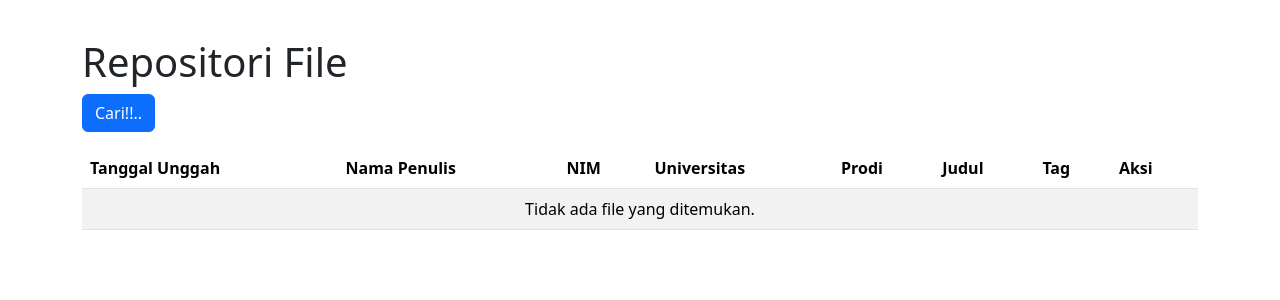
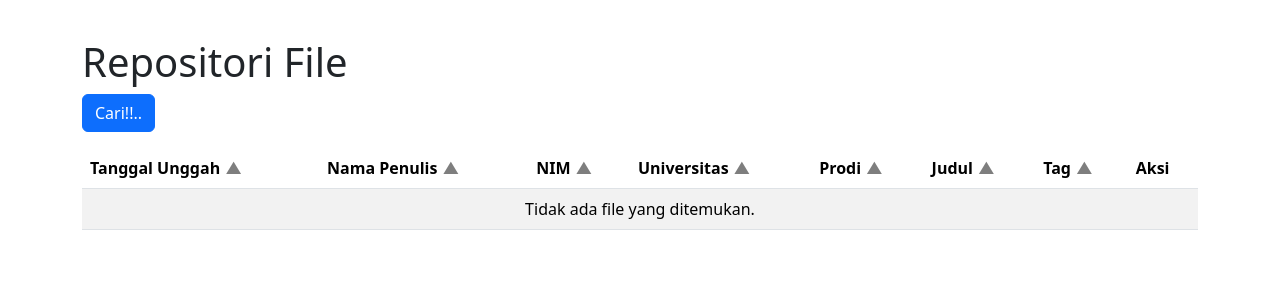
Before and after one commit to HESCompany/dinkes-repo, a Flask app: page / in a window 1280 px wide. Shown: the part 56-356 px from the top of the page. Run offline with Flask 3, Linux system fonts and the light colour scheme; the visitor is signed in with stand-in values (Sample User, id 1); some libraries are stand-ins or nearby versions.

Commit message:
Fifthcommit

```diff
--- a/app.py
+++ b/app.py
@@ -45,7 +45,7 @@ pymysql.install_as_MySQLdb()
 # File upload configuration
 BASE_DIR = os.path.dirname(os.path.abspath(__file__))
 app.config['UPLOAD_FOLDER'] = os.path.join(BASE_DIR, 'uploads')
-app.config['MAX_CONTENT_LENGTH'] = 50 * 1024 * 1024  # 50 MB
+app.config['MAX_CONTENT_LENGTH'] = 5 * 1024 * 1024  # 5 MB
 
 # Ensure upload folder exists
 if not os.path.exists(app.config['UPLOAD_FOLDER']):
@@ -194,55 +194,62 @@ def file_details(file_id):
 @login_required
 def upload_file():
     try:
-        if 'file' not in request.files:
-            flash('Tidak ada bagian file', 'danger')
+        if 'files' not in request.files:
+            flash('No file part', 'danger')
             return redirect(request.url)
-        file = request.files['file']
-        if file.filename == '':
-            flash('Tidak ada file yang dipilih', 'danger')
+
+        files = request.files.getlist('files')
+
+        if not files or files[0].filename == '':
+            flash('No selected file', 'danger')
             return redirect(request.url)
-        if file and allowed_file(file.filename):
-            filename = str(datetime.now().timestamp()) + '_' + file.filename
-            file_path = os.path.join(app.config['UPLOAD_FOLDER'], filename)
-            logger.debug(f"Menyimpan file ke: {file_path}")
-            file.save(file_path)
 
-            nama_penulis = request.form.get('nama_penulis')
-            nim = request.form.get('nim')
-            judul = request.form.get('judul')
-            university_name = request.form.get('university_name')
-            major = request.form.get('major')
-            tags = request.form.getlist('tags')
+        uploaded_files = []
 
-            # Validate tags
-            valid_tags = [tag for tag in tags if tag in ALLOWED_TAGS]
-            tags_string = ','.join(valid_tags)
+        for file in files:
+            if file and allowed_file(file.filename):
+                filename = str(datetime.now().timestamp()) + '_' + file.filename
+                file_path = os.path.join(app.config['UPLOAD_FOLDER'], filename)
+                file.save(file_path)
 
-            new_file = File(
-                filename=filename,
-                original_filename=file.filename,
-                file_type=file.filename.split('.')[-1].lower(),
-                user_id=current_user.id,
-                file_size=os.path.getsize(file_path),
-                upload_date=datetime.now(pytz.utc),
-                nama_penulis=nama_penulis,
-                nim=nim,
-                judul=judul,
-                university_name=university_name,
-                major=major,
-                tags=tags_string
-            )
+                nama_penulis = request.form.get('nama_penulis')
+                nim = request.form.get('nim')
+                judul = request.form.get('judul')
+                university_name = request.form.get('university_name')
+                major = request.form.get('major')
+                tags = request.form.getlist('tags')
 
-            db.session.add(new_file)
+                valid_tags = [tag for tag in tags if tag in ALLOWED_TAGS]
+                tags_string = ','.join(valid_tags)
+
+                new_file = File(
+                    filename=filename,
+                    original_filename=file.filename,
+                    file_type=file.filename.split('.')[-1].lower(),
+                    user_id=current_user.id,
+                    file_size=os.path.getsize(file_path),
+                    upload_date=datetime.now(pytz.utc),
+                    nama_penulis=nama_penulis,
+                    nim=nim,
+                    judul=judul,
+                    university_name=university_name,
+                    major=major,
+                    tags=tags_string
+                )
+
+                db.session.add(new_file)
+                uploaded_files.append(new_file)
+
+        if uploaded_files:
             db.session.commit()
-            flash('File berhasil diunggah', 'success')
-            return redirect(url_for('index'))
+            flash(f'{len(uploaded_files)} file(s) successfully uploaded', 'success')
         else:
-            flash('Tipe file tidak valid. Tipe yang diizinkan: pdf, jpg, jpeg, png.', 'danger')
-            return redirect(request.url)
+            flash('No valid files were uploaded', 'warning')
+
+        return redirect(url_for('index'))
     except Exception as e:
         logger.error(f"Error during file upload: {str(e)}")
-        flash('Terjadi kesalahan saat mengunggah file.', 'danger')
+        flash('An error occurred while uploading the file(s).', 'danger')
         return redirect(url_for('index'))
 
 @app.route('/preview/<int:file_id>')
--- a/templates/base.html
+++ b/templates/base.html
@@ -19,6 +19,24 @@
         body {
             padding-top: 70px; /* Adjust based on navbar height */
         }
+
+        .sortable {
+            cursor: pointer;
+        }
+        .sortable::after {
+            content: '\25B2';
+            margin-left: 5px;
+            opacity: 0.5;
+        }
+        .sortable.asc::after {
+            content: '\25B2';
+            opacity: 1;
+        }
+        .sortable.desc::after {
+            content: '\25BC';
+            opacity: 1;
+        }
+
     </style>
 </head>
 <body>
--- a/templates/index.html
+++ b/templates/index.html
@@ -70,16 +70,16 @@
     </form>
 </div>
 <div class="table-responsive">
-    <table class="table table-striped">
+    <table class="table table-striped" id="fileTable">
         <thead>
             <tr>
-                <th>Tanggal Unggah</th>
-                <th>Nama Penulis</th>
-                <th>NIM</th>
-                <th>Universitas</th>
-                <th>Prodi</th>
-                <th>Judul</th>
-                <th>Tag</th>
+                <th class="sortable" data-sort="upload_date">Tanggal Unggah</th>
+                <th class="sortable" data-sort="nama_penulis">Nama Penulis</th>
+                <th class="sortable" data-sort="nim">NIM</th>
+                <th class="sortable" data-sort="university_name">Universitas</th>
+                <th class="sortable" data-sort="major">Prodi</th>
+                <th class="sortable" data-sort="judul">Judul</th>
+                <th class="sortable" data-sort="tags">Tag</th>
                 <th>Aksi</th>
             </tr>
         </thead>
@@ -153,6 +153,7 @@
 </nav>
 
 <!-- Upload File Modal -->
+
 <div class="modal fade" id="uploadModal" tabindex="-1" aria-labelledby="uploadModalLabel" aria-hidden="true">
     <div class="modal-dialog">
         <div class="modal-content">
@@ -163,8 +164,8 @@
             <div class="modal-body">
                 <form action="{{ url_for('upload_file') }}" method="POST" enctype="multipart/form-data">
                     <div class="mb-3">
-                        <label for="file" class="form-label">File (PDF, JPG, JPEG, PNG saja)</label>
-                        <input type="file" class="form-control" id="file" name="file" required accept=".pdf,.jpg,.jpeg,.png">
+                        <label for="files" class="form-label">File (PDF, JPG, JPEG, PNG saja, max 5MB per file)</label>
+                        <input type="file" class="form-control" id="files" name="files" required accept=".pdf,.jpg,.jpeg,.png" multiple>
                     </div>
                     <div class="mb-3">
                         <label for="judul" class="form-label">Judul</label>
@@ -200,6 +201,7 @@
                         </div>
                     </div>
                     <button type="submit" class="btn btn-primary">Unggah</button>
+                    <!-- ... (other form fields remain the same) -->
                 </form>
             </div>
         </div>
@@ -279,5 +281,40 @@ function loadFileDetails(fileId) {
             alert('Terjadi kesalahan saat memuat detail file.');
         });
 }
+
+document.addEventListener('DOMContentLoaded', function() {
+    const table = document.getElementById('fileTable');
+    const headers = table.querySelectorAll('th.sortable');
+
+    headers.forEach(header => {
+        header.addEventListener('click', () => {
+            const column = header.dataset.sort;
+            const order = header.classList.contains('asc') ? 'desc' : 'asc';
+
+            // Remove sorting classes from all headers
+            headers.forEach(h => h.classList.remove('asc', 'desc'));
+
+            // Add sorting class to the clicked header
+            header.classList.add(order);
+
+            // Sort the table
+            const rows = Array.from(table.querySelectorAll('tbody tr'));
+            rows.sort((a, b) => {
+                const aValue = a.querySelector(`td:nth-child(${Array.from(headers).indexOf(header) + 1})`).textContent;
+                const bValue = b.querySelector(`td:nth-child(${Array.from(headers).indexOf(header) + 1})`).textContent;
+
+                if (order === 'asc') {
+                    return aValue.localeCompare(bValue);
+                } else {
+                    return bValue.localeCompare(aValue);
+                }
+            });
+
+            // Reorder the rows in the table
+            rows.forEach(row => table.querySelector('tbody').appendChild(row));
+        });
+    });
+});
+
 </script>
 {% endblock %}
```
